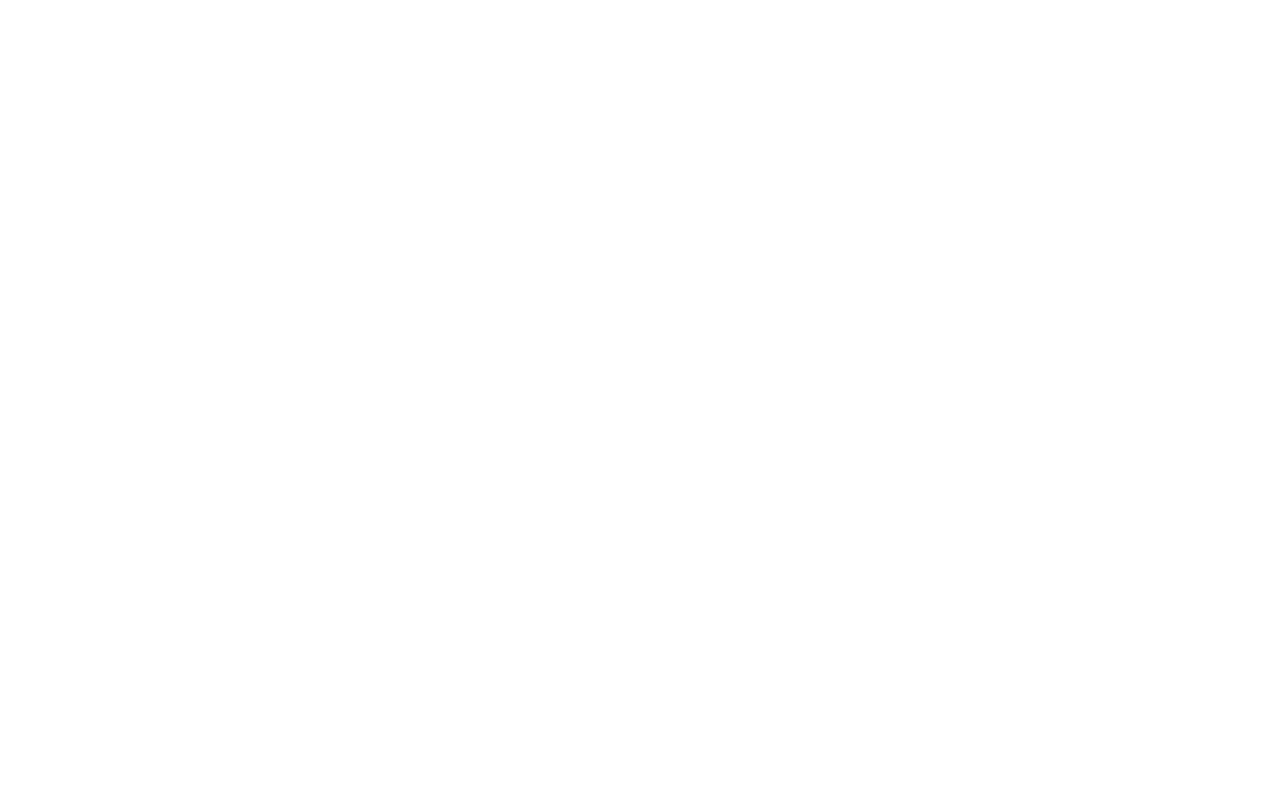
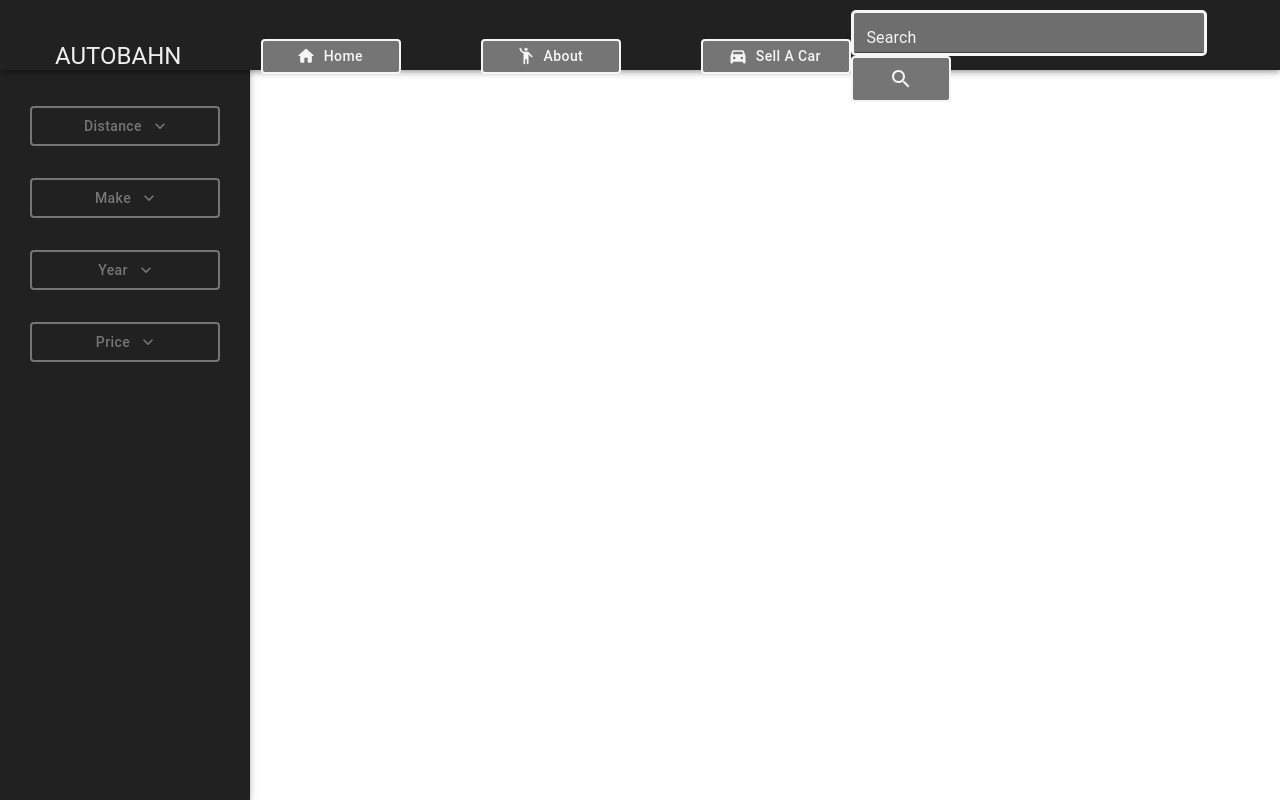
Before and after one commit to jealmonte/autobahn, a React (Vite) app in the folder autobahn/autobahn_app/autobahn_frontend/: page / in a window 1280 px wide. Before the commit this address had no page. Built offline with nearby package versions, Linux system fonts and the light colour scheme.

Commit message:
Working header

```diff
--- a/autobahn/autobahn_app/autobahn_frontend/src/App.jsx
+++ b/autobahn/autobahn_app/autobahn_frontend/src/App.jsx
@@ -4,6 +4,7 @@
 import './App.css'
 import AboutPage from './assets/AboutPage';
 import Home from './assets/Home';
+import SellForm from './assets/SellForm';
 function App() {
 
 const theme = createTheme({
@@ -25,8 +26,10 @@
     <ThemeProvider theme={theme}>
       <BrowserRouter>
       <Routes>
+        <Route index element={<Home />} />
         <Route path="/Home" element={<Home />} />
         <Route path="/AboutPage" element={<AboutPage />} />
+        <Route path="/SellForm" element={<SellForm />} />
       </Routes>
       </BrowserRouter>
     </ThemeProvider>
```
